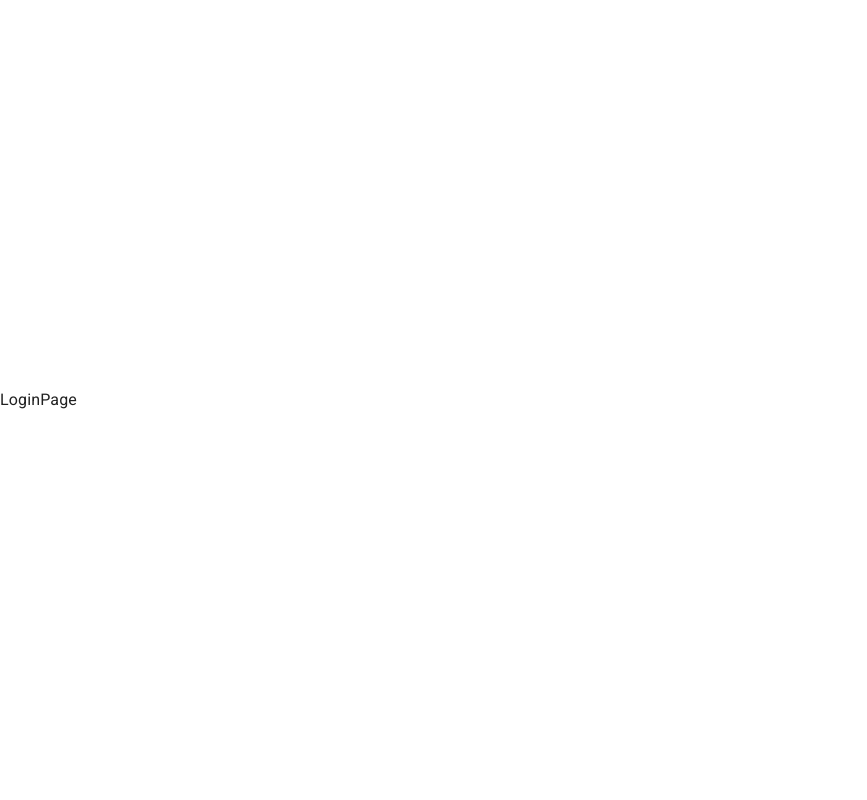
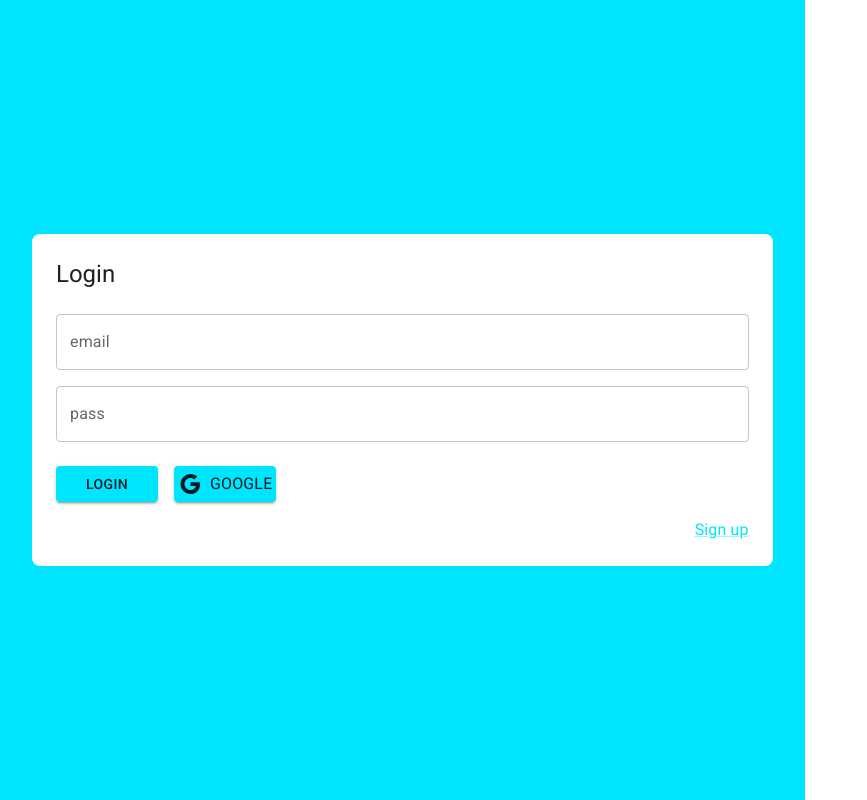
Before and after one commit to wldrocha/08-Journal-app, a React (Vite) app: page /auth/login in a window 1280 px wide. Shown: the whole page, without its empty margins (0-867 px from the left). Built offline with nearby package versions, Linux system fonts and the light colour scheme.

Commit message:
[ADD] markeup login

```diff
--- a/src/auth/pages/LoginPage.jsx
+++ b/src/auth/pages/LoginPage.jsx
@@ -1,3 +1,64 @@
+import { Link as RouterLink } from 'react-router-dom'
+import { Button, Grid, Link, TextField, Typography } from '@mui/material'
+import { Google } from '@mui/icons-material'
+
 export const LoginPage = () => {
-  return <div>LoginPage</div>
+  return (
+    <Grid
+      container
+      spacing={0}
+      direction='column'
+      alignItems='center'
+      justifyContent='center'
+      sx={{ minHeight: '100vh', backgroundColor: 'primary.main', padding: 4 }}
+    >
+      <Grid
+        item
+        xs={3}
+        sx={{ backgroundColor: 'white', padding: 3, borderRadius: 2 }}
+      >
+        <Typography variant='h5' sx={{ mb: 1 }}>
+          Login
+        </Typography>
+        <form action=''>
+          <Grid container>
+            <Grid item xs={12} sx={{ mt: 2 }}>
+              <TextField
+                label='email'
+                type='email'
+                placeholder='test@test.com'
+                fullWidth
+              ></TextField>
+            </Grid>
+            <Grid item xs={12} sx={{ mt: 2 }}>
+              <TextField
+                label='pass'
+                type='password'
+                placeholder='pass'
+                fullWidth
+              ></TextField>
+            </Grid>
+            <Grid container spacing={2} sx={{ mb: 2, mt: 1 }}>
+              <Grid item xs={12} sm={2}>
+                <Button variant='contained' fullWidth>
+                  Login
+                </Button>
+              </Grid>
+              <Grid item xs={12} sm={2}>
+                <Button variant='contained' fullWidth>
+                  <Google />
+                  <Typography sx={{ ml: 1 }}>Google</Typography>
+                </Button>
+              </Grid>
+            </Grid>
+            <Grid container direction='row' justifyContent='end'>
+              <Link component={RouterLink} to='/auth/register'>
+                Sign up
+              </Link>
+            </Grid>
+          </Grid>
+        </form>
+      </Grid>
+    </Grid>
+  )
 }
```
